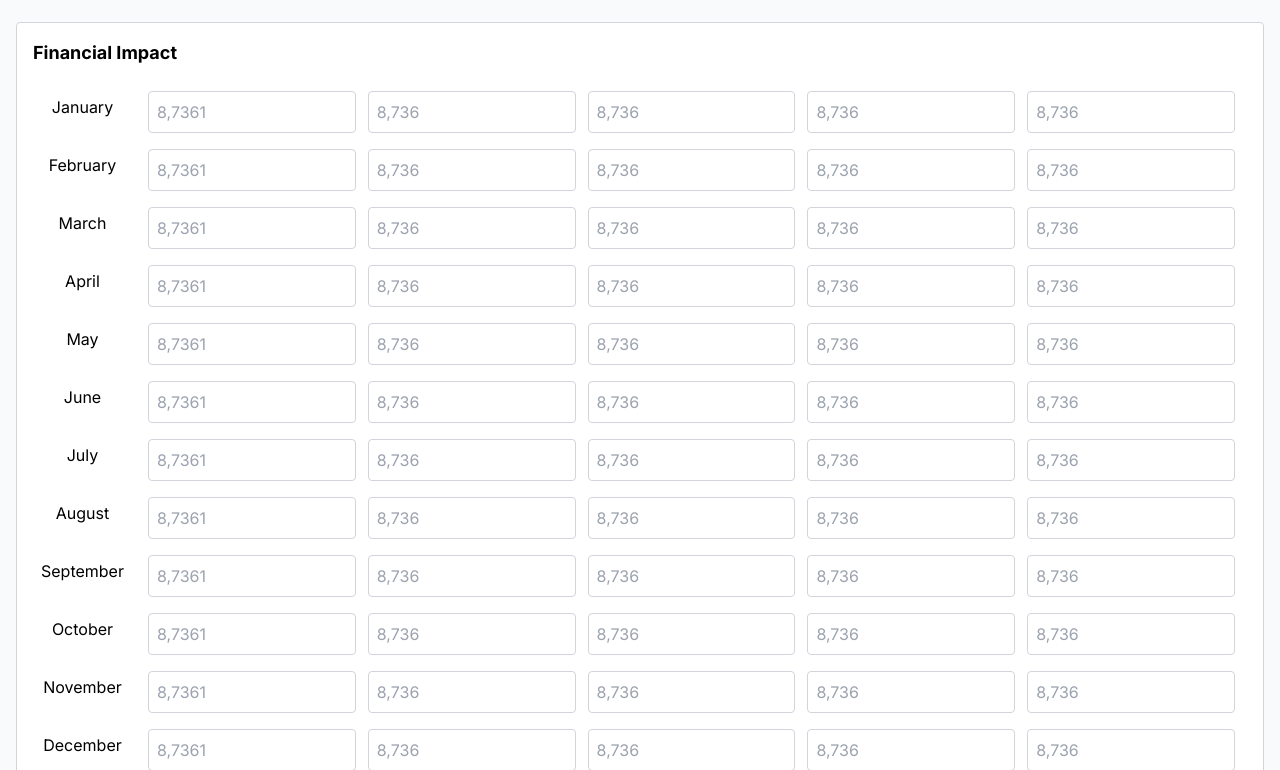
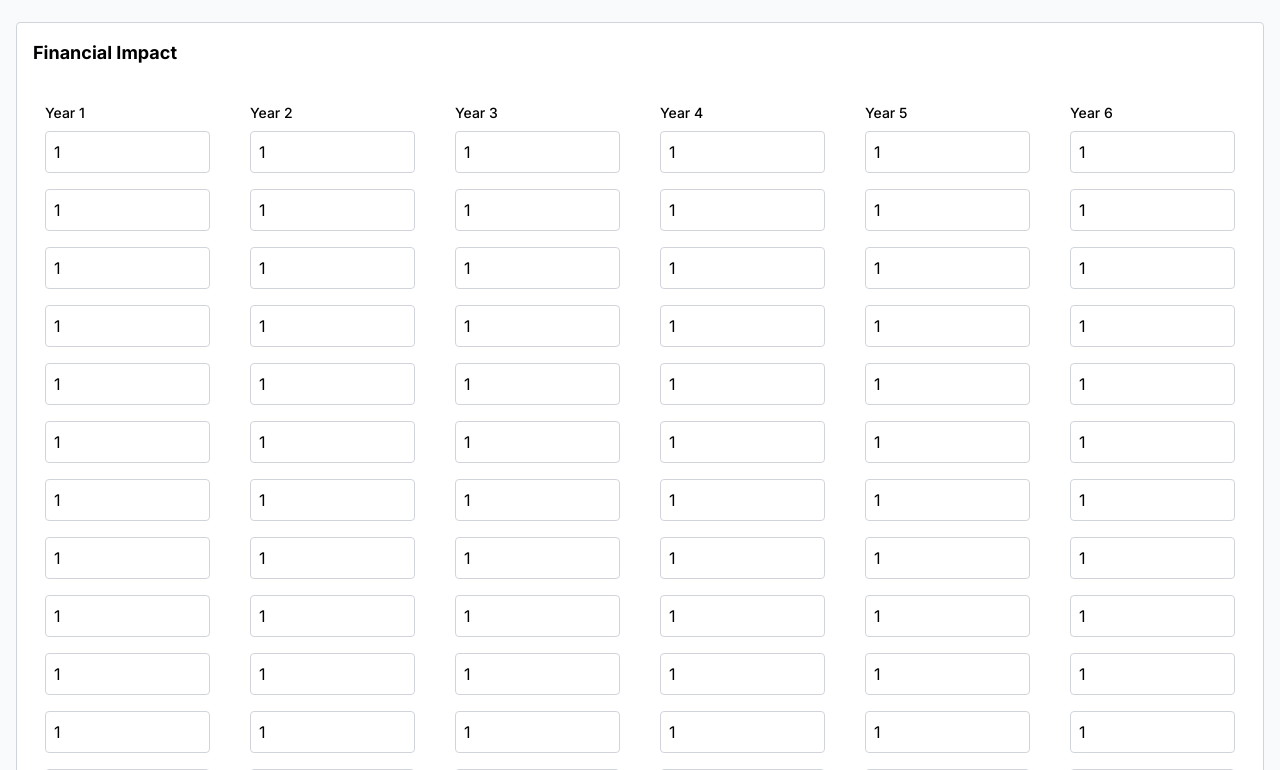
Before and after one commit to dtiadesse/investment, a Nuxt app: page /investmentEdit in a window 1280 px wide. Shown: the part 1070-1840 px from the top of the page. Built offline with nearby package versions, Linux system fonts and the light colour scheme.

Commit message:
financial Impact

```diff
--- a/pages/investmentEdit.vue
+++ b/pages/investmentEdit.vue
@@ -115,6 +115,7 @@
           </select>
         </form>
       </section>
+
       <!-- Other KPI -->
       <section class="p-4 border border-gray-300 rounded bg-white">
         <h2 class="text-lg font-bold mb-4">Other KPI</h2>
@@ -192,6 +193,7 @@
             </button>
           </div>
       </section>
+
       <!-- Additional Data -->
       <section class="p-4 border border-gray-300 rounded bg-white">
         <h2 class="text-lg font-bold mb-4">Additional Data</h2>
@@ -214,29 +216,11 @@
     <!-- Financial Impact -->
     <section class="mt-6 p-4 border border-gray-300 rounded bg-white">
       <h2 class="text-lg font-bold mb-4">Financial Impact</h2>
-        <div class="grid grid-rows-12 grid-flow-col gap-4 mt-6">
-          <div
-            v-for="(month, index) in months"
-            :key="index"
-            class="px-2 py-1 text-center"
-          >
-            {{ month }}
-          </div>
-          <div class="flex" v-for="(month, index) in months" :key="index">
-            <div class="mr-3 w-full">
-              <input type="text" class="w-full p-2 border border-gray-300 rounded" placeholder="8,7361" />
-            </div>
-            <div class="mr-3 w-full">
-              <input type="text" class="w-full p-2 border border-gray-300 rounded" placeholder="8,736" />
-            </div>
-            <div class="mr-3 w-full">
-              <input type="text" class="w-full p-2 border border-gray-300 rounded" placeholder="8,736" />
-            </div>
-            <div class="mr-3 w-full">
-              <input type="text" class="w-full p-2 border border-gray-300 rounded" placeholder="8,736" />
-            </div>
-            <div class="mr-3 w-full">
-              <input type="text" class="w-full p-2 border border-gray-300 rounded" placeholder="8,736" />
+        <div class="grid grid-rows-1 grid-flow-col gap-4 mt-6">
+          <div class="p-3"  v-for="(year, index) in years">
+           <div class="mb-4" v-for="(month, index) in months" :key="index">
+              <label class="block text-sm font-medium mb-2" v-if="month == 'Total'">Year {{year}}</label>
+              <input value="1" type="text" class="w-full p-2 border border-gray-300 rounded" />
             </div>
           </div>
         </div>
@@ -257,8 +241,9 @@ export default {
       inputs: [
         { KPIName: "" }, // Initial input field
       ],
-      years:[1,2,3,4,5],
+      years:[1,2,3,4,5,6],
       months: [
+        "Total",
         "January",
         "February",
         "March",
```
